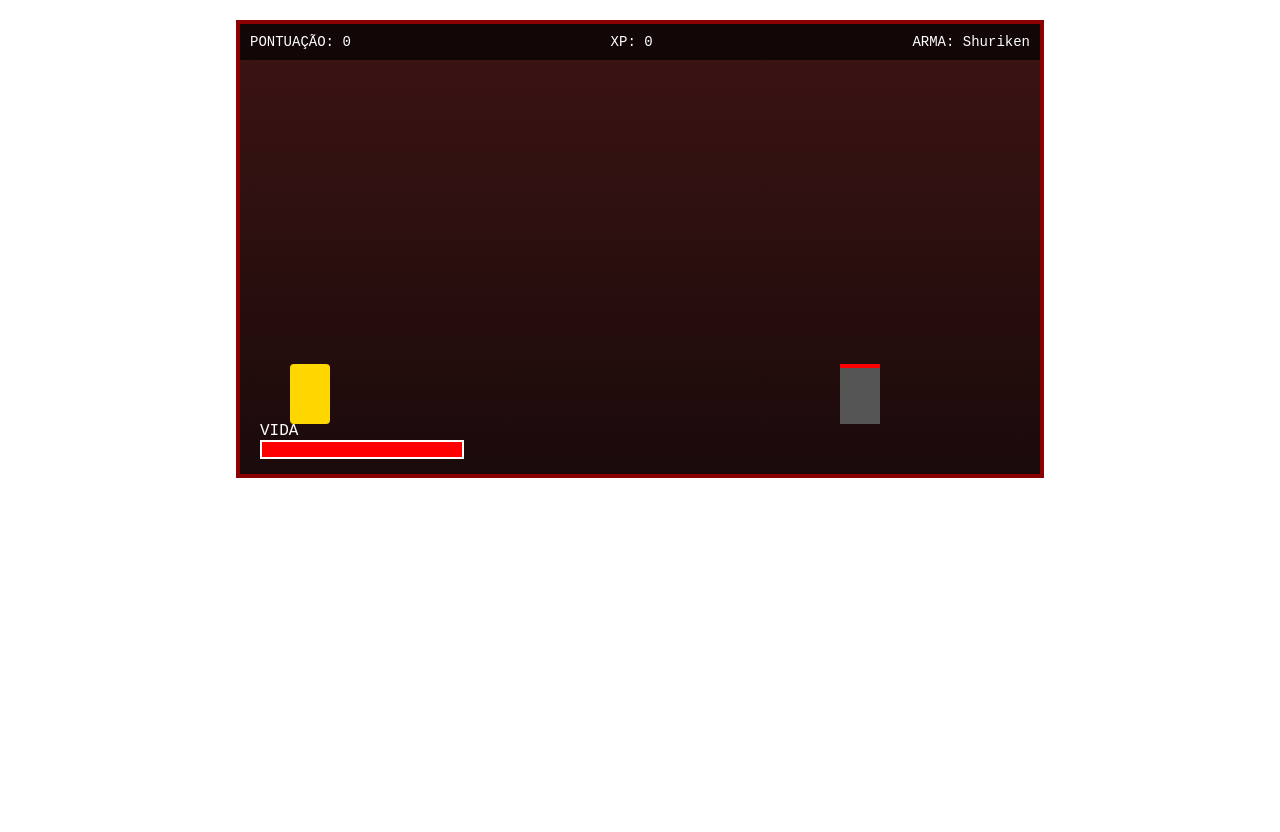
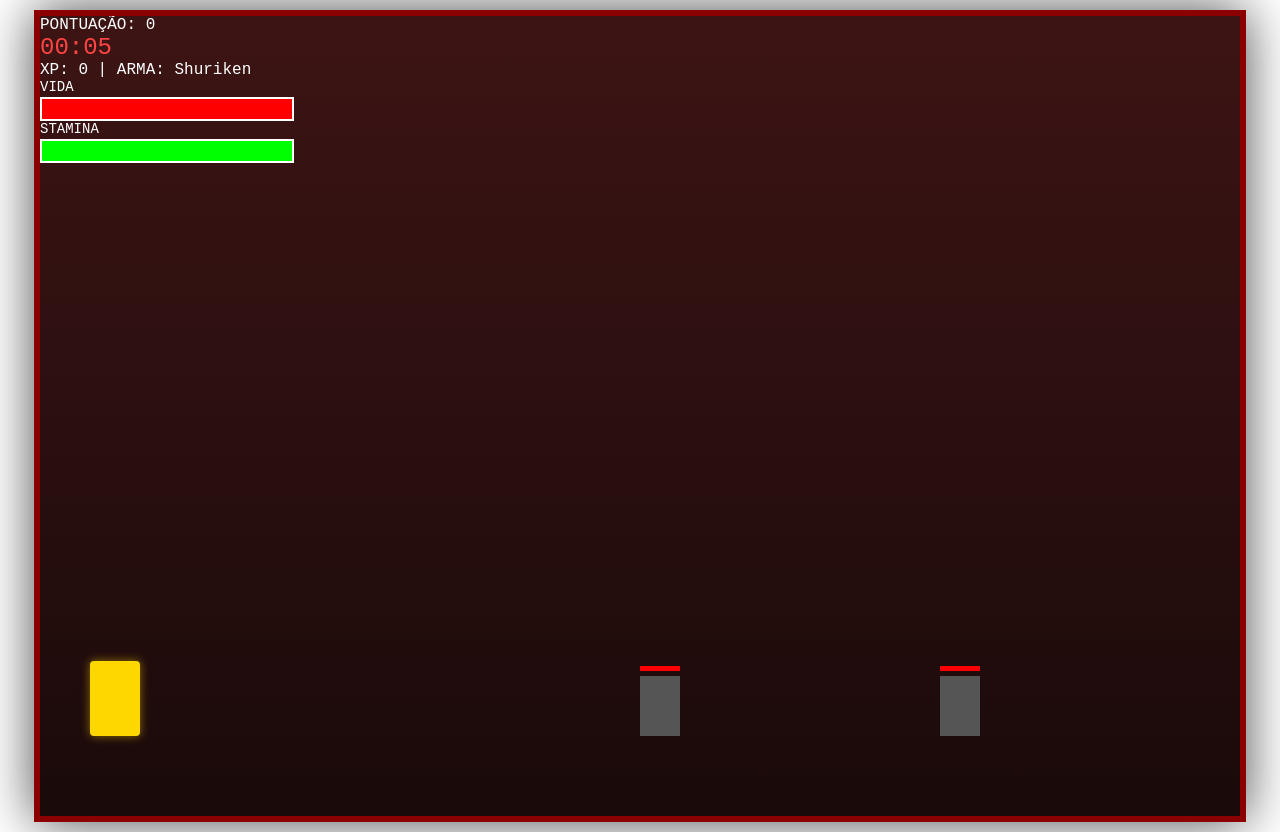
Before and after one commit to Torr3sZIKA/JogoWebFinal, a React (Vite) app: page / in a window 1280 px wide. Before the commit the page ends 800 px from the top, so only its background shows below. Built offline with nearby package versions, Linux system fonts and the light colour scheme.

Commit message:
Mudança no tamanho da tela

```diff
--- a/src/App.css
+++ b/src/App.css
@@ -1,61 +1,76 @@
-/* Cenário da Fortaleza [cite: 7, 49] */
+/* Contentor Principal do Jogo - Definido para 1200x800 */
 .game-container {
-  width: 800px;
-  height: 450px;
-  background: linear-gradient(to bottom, #3d1414, #1a0a0a);
-  border: 4px solid #8b0000;
+  width: 1200px;
+  height: 800px;
+  background: linear-gradient(to bottom, #3d1414, #1a0a0a); /* Mood de fortaleza */
+  border: 6px solid #8b0000; /* Borda mais grossa para a tela maior */
   position: relative;
-  margin: 20px auto;
+  margin: 10px auto;
   overflow: hidden;
   font-family: 'Courier New', monospace;
   color: white;
+  box-shadow: 0 0 50px rgba(0, 0, 0, 0.7);
 }
 
-/* HUD Principal [cite: 26-34] */
+[cite_start]/* HUD Principal (Topo) - Conforme o esboço do GDD [cite: 26, 49] */
 .hud {
   display: flex;
   justify-content: space-between;
-  padding: 10px;
-  background: rgba(0, 0, 0, 0.7);
-  font-size: 14px;
+  align-items: center;
+  padding: 15px 25px;
+  background: rgba(0, 0, 0, 0.85);
+  border-bottom: 2px solid #8b0000;
+  font-size: 18px;
+  font-weight: bold;
 }
 
-/* Bashira (Jogador) [cite: 13, 58] */
+.hud-center {
+  font-size: 24px;
+  color: #ff4444; /* Destaque para o Cronómetro */
+}
+
+/* Bashira (Personagem Principal) */
 .bashira {
-  width: 40px;
-  height: 60px;
-  background-color: #ffd700;
+  width: 50px;
+  height: 75px;
+  background-color: #ffd700; /* Cor dourada do Bashira */
   position: absolute;
-  bottom: 50px;
+  bottom: 80px; /* Ajustado para a nova altura */
   border-radius: 4px;
+  box-shadow: 0 0 10px rgba(255, 215, 0, 0.5);
   transition: left 0.1s ease-out;
 }
 
-/* Inimigos do Clã Rival [cite: 7, 58] */
-.enemy {
-  width: 40px;
-  height: 60px;
-  background-color: #555;
-  position: absolute;
-  bottom: 50px;
-}
-
-/* Arma Principal: Shuriken [cite: 13, 28] */
+[cite_start]/* Arma: Shuriken [cite: 15] */
 .shuriken {
-  width: 16px;
-  height: 16px;
+  width: 20px;
+  height: 20px;
   background: #bdc3c7;
   position: absolute;
   clip-path: polygon(50% 0%, 61% 35%, 98% 35%, 68% 57%, 79% 91%, 50% 70%, 21% 91%, 32% 57%, 2% 35%, 39% 35%);
-  animation: spin 0.2s linear infinite;
+  animation: spin 0.15s linear infinite;
 }
 
 @keyframes spin { from { transform: rotate(0deg); } to { transform: rotate(360deg); } }
 
-/* Barra de Vida [cite: 29, 69] */
-.life-bar-outer {
-  width: 200px;
-  height: 15px;
+[cite_start]/* Sistema de Vida e Stamina [cite: 32, 33] */
+.stats-container {
+  position: absolute;
+  bottom: 20px;
+  left: 20px;
+  display: flex;
+  flex-direction: column;
+  gap: 10px;
+}
+
+.bar-label {
+  font-size: 14px;
+  margin-bottom: 2px;
+}
+
+.life-bar-outer, .stamina-bar-outer {
+  width: 250px;
+  height: 20px;
   background: #333;
   border: 2px solid #fff;
 }
@@ -63,5 +78,41 @@
 .life-bar-fill {
   height: 100%;
   background: #ff0000;
-  transition: width 0.3s;
+  transition: width 0.3s ease;
 }
+
+.stamina-bar-fill {
+  height: 100%;
+  background: #00ff00;
+  transition: width 0.3s ease;
+}
+
+/* Mensagens de Ecrã (Derrota/Vitória) */
+.overlay {
+  position: absolute;
+  top: 0;
+  left: 0;
+  width: 100%;
+  height: 100%;
+  background: rgba(0, 0, 0, 0.85);
+  display: flex;
+  flex-direction: column;
+  justify-content: center;
+  align-items: center;
+  z-index: 10;
+}
+
+.btn-retry {
+  padding: 15px 30px;
+  background: #8b0000;
+  color: white;
+  border: none;
+  cursor: pointer;
+  font-family: inherit;
+  font-size: 20px;
+  margin-top: 20px;
+}
+
+.btn-retry:hover {
+  background: #ff0000;
+}
--- a/src/App.jsx
+++ b/src/App.jsx
@@ -2,47 +2,76 @@ import React, { useState, useEffect, useCallback } from 'react';
 import './App.css';
 
 function App() {
-  // Estados conforme o HUD [cite: 27-33]
+  // Estados conforme o HUD
   const [pos, setPos] = useState(50);
   const [hp, setHp] = useState(100);
+  const [stamina, setStamina] = useState(100);
   const [score, setScore] = useState(0);
   const [xp, setXp] = useState(0);
+  const [timer, setTimer] = useState(0);
   const [shurikens, setShurikens] = useState([]);
-  const [enemies, setEnemies] = useState([{ id: 1, x: 600, hp: 100 }]);
+  const [enemies, setEnemies] = useState([
+    { id: 1, x: 600, hp: 100 },
+    { id: 2, x: 900, hp: 100 }
+  ]);
 
-  // Controlos do Jogador [cite: 13, 74]
+  // Lógica do Cronómetro
+  useEffect(() => {
+    if (hp <= 0) return;
+    const t = setInterval(() => setTimer(prev => prev + 1), 1000);
+    return () => clearInterval(t);
+  }, [hp]);
+
+  // Formatar tempo (00:00)
+  const formatTime = (seconds) => {
+    const mins = Math.floor(seconds / 60);
+    const secs = seconds % 60;
+    return `${mins.toString().padStart(2, '0')}:${secs.toString().padStart(2, '0')}`;
+  };
+
+  // Regeneração de Stamina
+  useEffect(() => {
+    const reg = setInterval(() => {
+      setStamina(s => Math.min(s + 2, 100));
+    }, 200);
+    return () => clearInterval(reg);
+  }, []);
+
+  // Controlos do Jogador (Ajustados para 1200px)
   const handleKeyDown = useCallback((e) => {
     if (hp <= 0) return;
 
-    if (e.key === "ArrowRight") setPos(p => Math.min(p + 25, 760));
-    if (e.key === "ArrowLeft") setPos(p => Math.max(p - 25, 0));
+    // Movimento com limite em 1150 (1200 largura - 50 do personagem)
+    if (e.key === "ArrowRight") setPos(p => Math.min(p + 35, 1150));
+    if (e.key === "ArrowLeft") setPos(p => Math.max(p - 35, 0));
 
-    // Atirar Shuriken
-    if (e.key.toLowerCase() === "f") {
-      setShurikens(prev => [...prev, { id: Date.now(), x: pos + 40 }]);
+    // Atirar Shuriken (Gasta 10 de Stamina)
+    if (e.key.toLowerCase() === "f" && stamina >= 10) {
+      setShurikens(prev => [...prev, { id: Date.now(), x: pos + 50 }]);
+      setStamina(s => s - 10);
     }
-  }, [pos, hp]);
+  }, [pos, hp, stamina]);
 
   useEffect(() => {
     window.addEventListener("keydown", handleKeyDown);
     return () => window.removeEventListener("keydown", handleKeyDown);
   }, [handleKeyDown]);
 
-  // Game Loop: Movimento e Colisões [cite: 22-23]
+  // Game Loop: Movimento e Colisões
   useEffect(() => {
     const engine = setInterval(() => {
-      // Mover projéteis
-      setShurikens(prev => prev.map(s => ({ ...s, x: s.x + 12 })).filter(s => s.x < 800));
+      // Mover projéteis (Limite 1200px)
+      setShurikens(prev => prev.map(s => ({ ...s, x: s.x + 15 })).filter(s => s.x < 1200));
 
-      // Lógica de dano e pontuação [cite: 23]
+      // Lógica de dano
       setEnemies(prevEnemies => {
         return prevEnemies.map(enemy => {
-          const hit = shurikens.find(s => s.x > enemy.x && s.x < enemy.x + 40);
+          const hit = shurikens.find(s => s.x > enemy.x && s.x < enemy.x + 50);
           if (hit && enemy.hp > 0) {
             const newHp = enemy.hp - 25;
             if (newHp <= 0) {
-              setScore(s => s + 100); // Pontuação positiva [cite: 23]
-              setXp(x => x + 10); // Ganho de XP [cite: 32]
+              setScore(s => s + 100);
+              setXp(x => x + 15);
             }
             return { ...enemy, hp: newHp };
           }
@@ -56,41 +85,52 @@ function App() {
 
   return (
     <div className="game-container">
-      {/* HUD Principal [cite: 26-34] */}
+      {/* HUD Principal */}
       <div className="hud">
         <div>PONTUAÇÃO: {score}</div>
-        <div>XP: {xp}</div>
-        <div>ARMA: Shuriken</div>
+        <div className="hud-center">{formatTime(timer)}</div>
+        <div>XP: {xp} | ARMA: Shuriken</div>
       </div>
 
-      {/* Bashira e Inimigos [cite: 58] */}
+      {/* Bashira e Inimigos */}
       <div className="bashira" style={{ left: pos }}></div>
 
       {enemies.map(enemy => (
         enemy.hp > 0 && (
-          <div key={enemy.id} className="enemy" style={{ left: enemy.x }}>
-            <div style={{ background: 'red', height: '4px', width: `${enemy.hp}%` }}></div>
+          <div key={enemy.id} className="enemy" style={{ left: enemy.x, bottom: '80px', position: 'absolute' }}>
+             <div style={{ background: '#333', width: '40px', height: '5px', marginBottom: '5px' }}>
+                <div style={{ background: 'red', height: '100%', width: `${enemy.hp}%` }}></div>
+             </div>
+             <div style={{ width: '40px', height: '60px', background: '#555' }}></div>
           </div>
         )
       ))}
 
-      {/* Shurikens  */}
+      {/* Shurikens */}
       {shurikens.map(s => (
-        <div key={s.id} className="shuriken" style={{ left: s.x, bottom: '75px' }}></div>
+        <div key={s.id} className="shuriken" style={{ left: s.x, bottom: '110px' }}></div>
       ))}
 
-      {/* Barra de Vida [cite: 29] */}
-      <div style={{ position: 'absolute', bottom: '15px', left: '20px' }}>
-        <span>VIDA</span>
-        <div className="life-bar-outer">
-          <div className="life-bar-fill" style={{ width: `${hp}%` }}></div>
+      {/* Barras de Status */}
+      <div className="stats-container">
+        <div>
+          <div className="bar-label">VIDA</div>
+          <div className="life-bar-outer">
+            <div className="life-bar-fill" style={{ width: `${hp}%` }}></div>
+          </div>
+        </div>
+        <div>
+          <div className="bar-label">STAMINA</div>
+          <div className="stamina-bar-outer">
+            <div className="stamina-bar-fill" style={{ width: `${stamina}%` }}></div>
+          </div>
         </div>
       </div>
 
       {hp <= 0 && (
-        <div style={{ position: 'absolute', top: '50%', left: '50%', transform: 'translate(-50%, -50%)', textAlign: 'center', background: 'rgba(0,0,0,0.8)', padding: '20px' }}>
-          <h1>BASHIRA FICOU PRESO...</h1>
-          <button onClick={() => window.location.reload()}>TENTAR FUGA</button>
+        <div className="overlay">
+          <h1>BASHIRA FICOU PRESO NA FORTALEZA...</h1>
+          <button className="btn-retry" onClick={() => window.location.reload()}>TENTAR FUGA</button>
         </div>
       )}
     </div>
```
